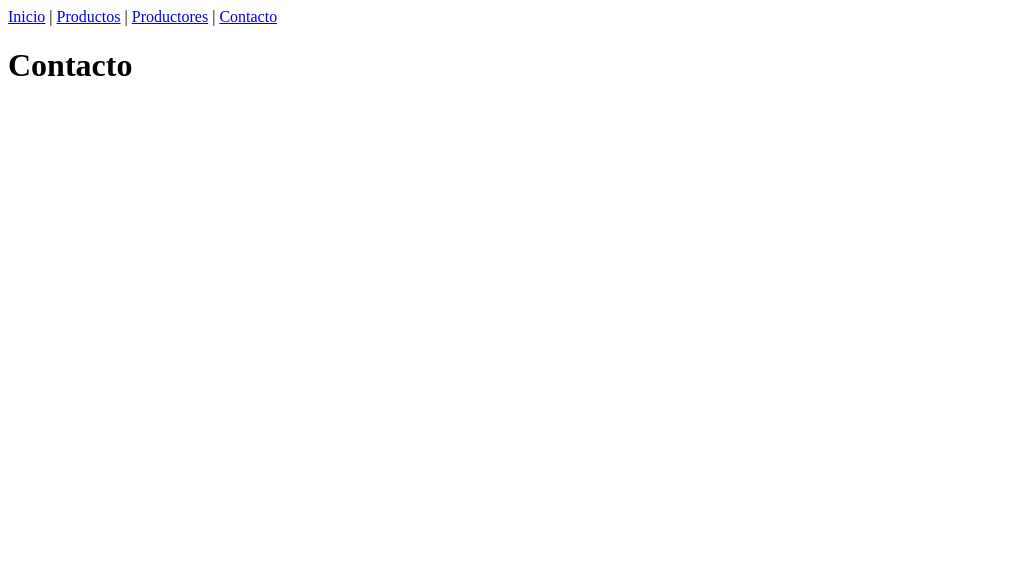
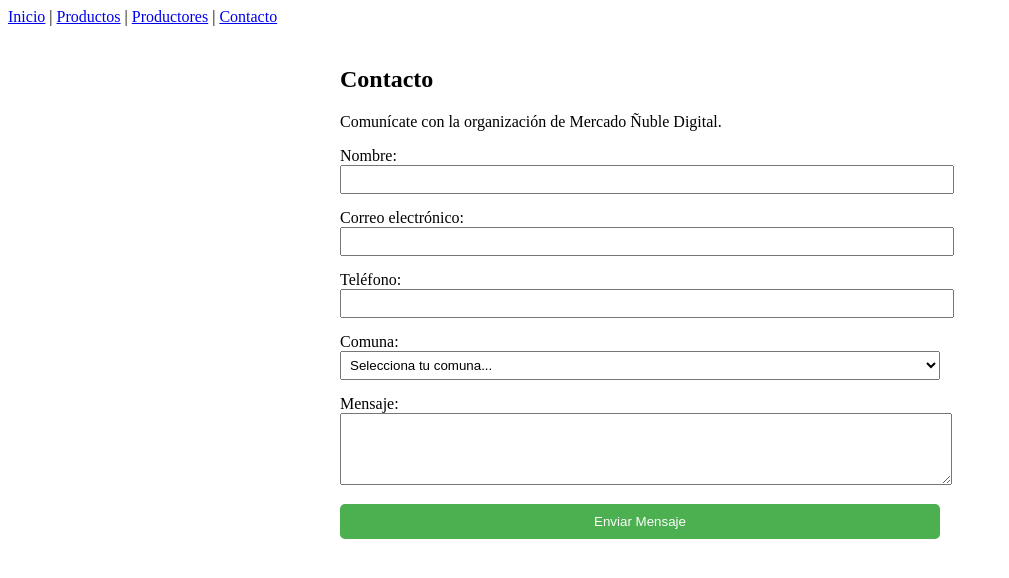
Before and after one commit to Cristobal784/IW600-NT1-Cristobal-Valdes, a Vue app: page /contacto in a window 1280 px wide. Shown: the top 578 px of the page, without its empty margins (0-1009 px from the left). Built offline with nearby package versions, Linux system fonts and the light colour scheme.

Commit message:
Parte E - Formulario y validacion

```diff
--- a/src/views/Contacto.vue
+++ b/src/views/Contacto.vue
@@ -1,5 +1,90 @@
 <template>
-  <div>
-    <h1>Contacto</h1>
+  <div style="max-width: 600px; margin: 0 auto; padding: 20px;">
+    <h2>Contacto</h2>
+    <p>Comunícate con la organización de Mercado Ñuble Digital.</p>
+    <div v-if="formularioEnviado" style="background-color: #d4edda; color: #155724; padding: 15px; border-radius: 8px;">
+      <h3>¡Mensaje enviado con éxito!</h3>
+      <p><strong>Resumen de tu información:</strong></p>
+      <ul>
+        <li><strong>Nombre:</strong> {{ resumen.nombre }}</li>
+        <li><strong>Correo:</strong> {{ resumen.correo }}</li>
+        <li><strong>Teléfono:</strong> {{ resumen.telefono }}</li>
+        <li><strong>Comuna:</strong> {{ resumen.comuna }}</li>
+        <li><strong>Mensaje:</strong> {{ resumen.mensaje }}</li>
+      </ul>
+      <button @click="formularioEnviado = false" style="margin-top: 10px; cursor: pointer;">Enviar otro mensaje</button>
+    </div>
+    <form v-else @submit.prevent="validarFormulario" style="display: flex; flex-direction: column; gap: 15px;">
+      <div v-if="mostrarError" style="background-color: #f8d7da; color: #721c24; padding: 10px; border-radius: 5px;">
+        <p style="margin: 0;"><strong>Falta información:</strong> Por favor, completa todos los campos obligatorios.</p>
+      </div>
+
+      <div>
+        <label>Nombre:</label><br>
+        <input type="text" v-model="form.nombre" style="width: 100%; padding: 5px;" />
+      </div>
+
+      <div>
+        <label>Correo electrónico:</label><br>
+        <input type="email" v-model="form.correo" style="width: 100%; padding: 5px;" />
+      </div>
+
+      <div>
+        <label>Teléfono:</label><br>
+        <input type="text" v-model="form.telefono" style="width: 100%; padding: 5px;" />
+      </div>
+
+      <div>
+        <label>Comuna:</label><br>
+        <select v-model="form.comuna" style="width: 100%; padding: 5px;">
+          <option value="" disabled>Selecciona tu comuna...</option>
+          <option value="Chillán">Chillán</option>
+          <option value="San Carlos">San Carlos</option>
+          <option value="Pinto">Pinto</option>
+          <option value="Bulnes">Bulnes</option>
+        </select>
+      </div>
+
+      <div>
+        <label>Mensaje:</label><br>
+        <textarea v-model="form.mensaje" rows="4" style="width: 100%; padding: 5px;"></textarea>
+      </div>
+
+      <button type="submit" style="padding: 10px; cursor: pointer; background-color: #4CAF50; color: white; border: none; border-radius: 5px;">
+        Enviar Mensaje
+      </button>
+    </form>
   </div>
 </template>
+
+<script setup>
+import { ref, reactive } from 'vue'
+
+const form = reactive({
+  nombre: '',
+  correo: '',
+  telefono: '',
+  comuna: '',
+  mensaje: ''
+})
+
+const mostrarError = ref(false)
+const formularioEnviado = ref(false)
+const resumen = reactive({})
+const validarFormulario = () => {
+  mostrarError.value = false
+
+  if (!form.nombre || !form.correo || !form.telefono || !form.comuna || !form.mensaje) {
+    mostrarError.value = true
+    return
+  }
+
+  Object.assign(resumen, form)
+  formularioEnviado.value = true
+  form.nombre = ''
+  form.correo = ''
+  form.telefono = ''
+  form.comuna = ''
+  form.mensaje = ''
+}
+</script>
```
Also changed, not shown: 1 other file (tests, documents, lock files or other folders).
